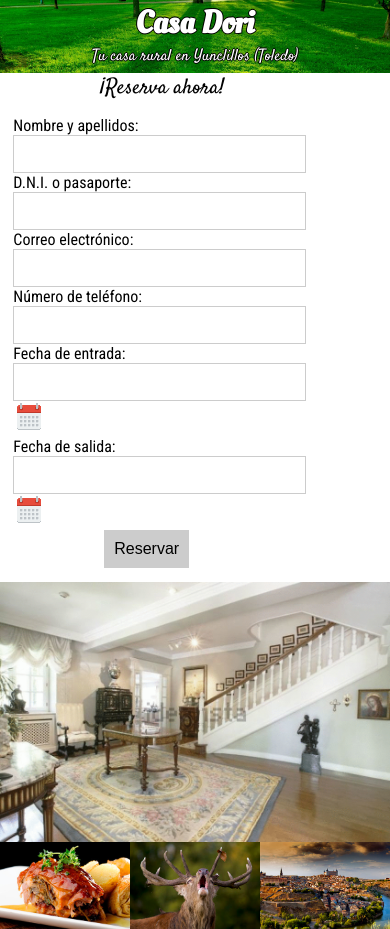
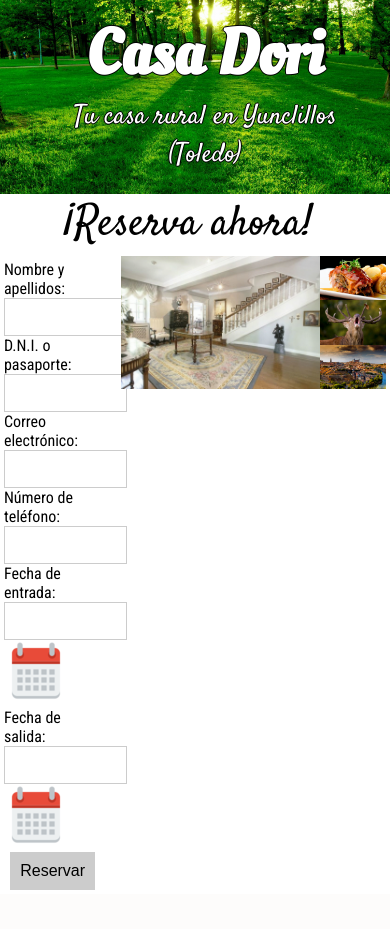
Before and after one commit to villarragut/casa_dori, a Django app: page / in a window 390 px wide. After the commit the page ends 890 px from the top, so only its background shows below. Run offline with Django 3.2, Linux system fonts and the light colour scheme; some libraries are stand-ins or nearby versions.

Commit message:
Tweak css to match phones

```diff
--- a/book/static/css/book.css
+++ b/book/static/css/book.css
@@ -26,15 +26,16 @@ h1 {
 	font-weight: bold;
 }
 
-.page-header h1, .page-header h1 a, .page-header h1 a:visited, .page-header h1 a:active {
-    font-size: 24pt;
+.page-header h1, .page-header h1 a, .page-header h1 a:visited,
+	.page-header h1 a:active {
+	font-size: 72pt;
 	text-decoration: none;
 	color: #ffffff;
 }
 
 .hand {
 	font-family: 'Satisfy';
-	font-size: 12pt;
+	font-size: 32pt;
 	color: #ffffff;
 }
 
@@ -44,8 +45,7 @@ h1 {
 
 #animation {
 	float: left;
-	max-width: 100%;
-	width: auto;
+	width: 100%;
 	height: auto;
 }
 
@@ -73,22 +73,23 @@ h1 {
 
 #now {
 	font-family: 'Satisfy';
-	font-size: 16pt;
-	padding-left: 75pt;
+	font-size: 32pt;
+	text-align: center;
 }
 
 #main_form {
 	float: left;
 	padding: 10pt;
-	width: 200pt;
+	width: 90%;
+	font-size: 32pt;
 }
 
 input {
 	display: block;
 	width: 100%;
-  height: 24px;
+	height: 48px;
 	padding: 6px 12px;
-  font-size: 10pt;
+	font-size: 24pt;
 	color: #555555;
 	vertical-align: middle;
 	background-color: #ffffff;
@@ -160,72 +161,67 @@ table, td, th {
 	padding: 10pt;
 }
 
-@media only screen and (min-width: 768px) {
-
+@media only screen and (min-device-width: 768px) {
 	.page-header {
 		padding: 10px 20px 20px 40px;
 	}
-
-	.page-header h1, .page-header h1 a, .page-header h1 a:visited, .page-header h1 a:active {
+	.page-header h1, .page-header h1 a, .page-header h1 a:visited,
+		.page-header h1 a:active {
 		font-size: 48pt;
 	}
-
 	.hand {
 		font-size: 20pt;
 	}
-
 	#main_form {
 		padding: 1%;
 		width: 25%;
+		font-size: 12pt;
 	}
-
+	#now {
+		padding-left: 48pt;
+		text-align: left;
+	}
+	input {
+		height: 24px;
+		font-size: 10pt;
+	}
 	#animation {
 		float: left;
 		padding-left: 4%;
 		width: 51%;
 	}
-
 	.external {
 		float: left;
 		width: 17%;
 	}
-
 	.hidden_details {
 		display: none;
 		padding: 20px 40px 40px 60px;
 	}
-
 	#housekeeping {
 		padding: 30pt;
 	}
-
 	.pics_text {
 		max-width: 50%;
 	}
-
 	.pics {
 		max-width: 100%;
 	}
-
 	#squirrel {
 		float: right;
 		padding: 5%;
 		max-width: 25%;
 	}
-
 	#generic_info {
-		float:left;
+		float: left;
 		max-width: 50%;
 		font-size: 12pt;
 		padding-top: 15%;
 		padding-left: 5%;
 	}
-
 	#detail {
 		text-align: center;
 		font-size: 16pt;
 		padding: 30pt;
 	}
-
-
 }
--- a/book/templates/book/index.html
+++ b/book/templates/book/index.html
@@ -16,7 +16,7 @@
                     minDate: 1,
                     maxDate: "+17M",
                     showOn: "button",
-                    buttonImage: "static/images/calendario.gif",
+                    buttonImage: "static/images/calendario.png",
                     buttonImageOnly: true,
                     buttonText: "Elegir fecha"
                 },
```
Also changed, not shown: book/static/images/calendario.gif (deleted), book/static/images/calendario.png (added). Lines whose indentation alone changed are shown as unchanged.
